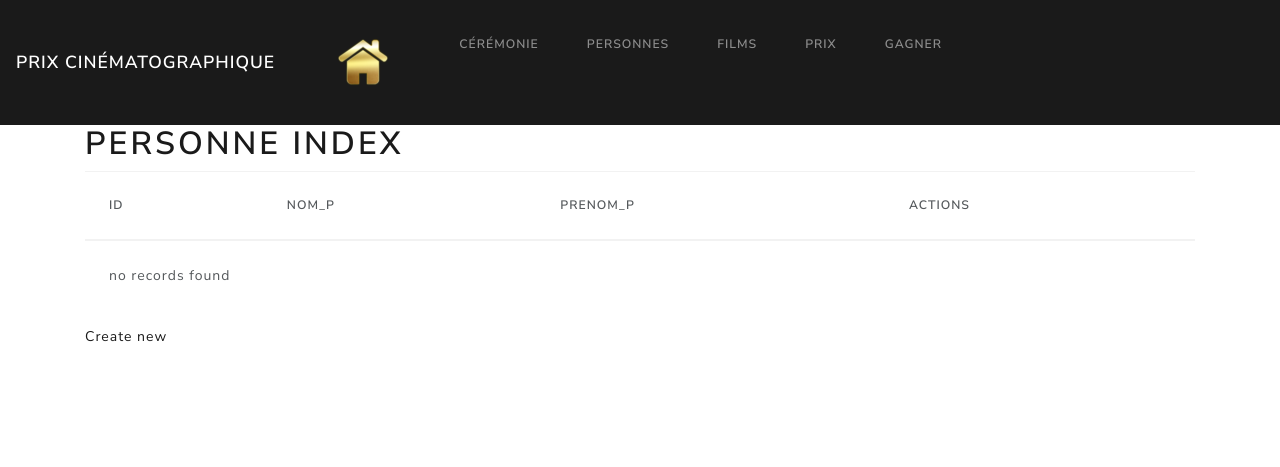
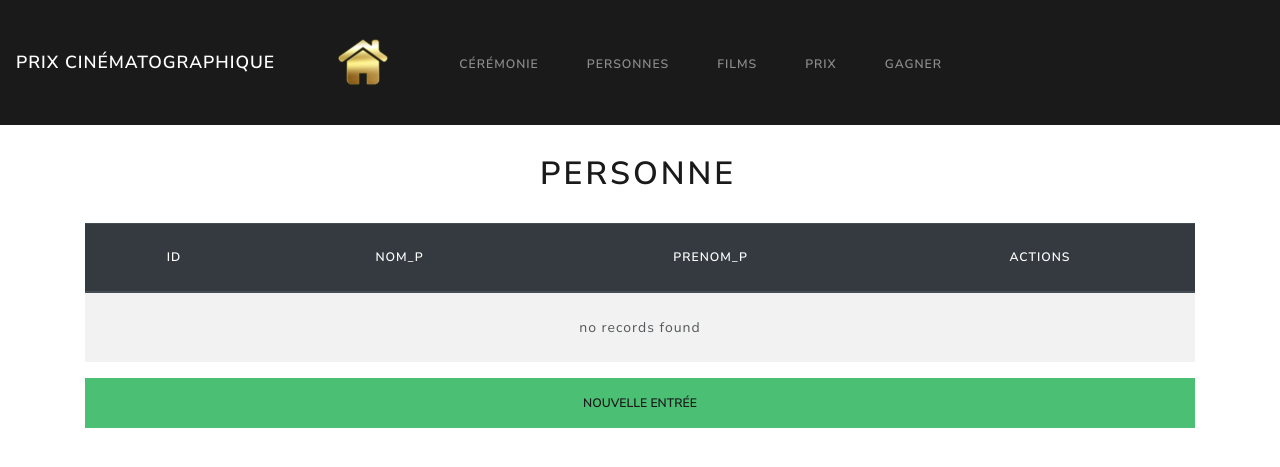
Before and after one commit to MaximeCaricand/symphony-crud, a Symfony app: template templates/personne/index.html.twig in a window 1280 px wide. Shown: the top 467 px of the page. Run offline with Twig, Linux system fonts and the light colour scheme; the template is opened without the code that fills it, so the values that code supplies are empty; some libraries are stand-ins or nearby versions.

Commit message:
modif navbar + mise a jour formulaire controleur & twig Personneé

```diff
--- a/templates/Header/navbar.html.twig
+++ b/templates/Header/navbar.html.twig
@@ -10,19 +10,19 @@
         <a class="nav-link" href="{{ path('accueil') }}"><img src="{{ asset('img/accueil2.png') }}" alt="Bootstrap" class="img-responsive"> <span class="sr-only">(current)</span></a>
       </li>
       <li class="nav-item">
-        <a class="nav-link" href="{{ path('ceremonie_index') }}">Cérémonie</a>
+        <a class="nav-link" style="margin-top: 20px;" href="{{ path('ceremonie_index') }}">Cérémonie</a>
       </li>
       <li class="nav-item">
-        <a class="nav-link" href="{{ path('personne_index') }}">Personnes</a>
+        <a class="nav-link" style="margin-top: 20px;" href="{{ path('personne_index') }}">Personnes</a>
       </li>
       <li class="nav-item">
-        <a class="nav-link" href="{{ path('film_index') }}">Films</a>
+        <a class="nav-link" style="margin-top: 20px;" href="{{ path('film_index') }}">Films</a>
       </li>
       <li class="nav-item">
-        <a class="nav-link" href="{{ path('prix_index') }}">Prix</a>
+        <a class="nav-link" style="margin-top: 20px;" href="{{ path('prix_index') }}">Prix</a>
       </li>
       <li class="nav-item">
-        <a class="nav-link" href="{{ path('gagner_index') }}">Gagner</a>
+        <a class="nav-link" style="margin-top: 20px;" href="{{ path('gagner_index') }}">Gagner</a>
       </li>
     </ul>
   </div>
--- a/templates/ceremonie/index.html.twig
+++ b/templates/ceremonie/index.html.twig
@@ -1,6 +1,6 @@
 {% extends 'base.html.twig' %}
 
-{% block title %}Ceremonie index{% endblock %}
+{% block title %}Ceremonie{% endblock %}
 
 {% block body %}
 
--- a/templates/ceremonie/new.html.twig
+++ b/templates/ceremonie/new.html.twig
@@ -1,6 +1,6 @@
 {% extends 'base.html.twig' %}
 
-{% block title %}Nouvelle Ceremonie{% endblock %}
+{% block title %}Ajout Ceremonie{% endblock %}
 
 {% block body %}
     <h1 class="mx-auto" style="width: 200px; margin-top: 30px; margin-bottom: 30px;">Ceremonie</h1>
--- a/templates/ceremonie/show.html.twig
+++ b/templates/ceremonie/show.html.twig
@@ -1,6 +1,6 @@
 {% extends 'base.html.twig' %}
 
-{% block title %}Ceremonie{% endblock %}
+{% block title %}Affichage Ceremonie{% endblock %}
 
 {% block body %}
 
--- a/templates/personne/_delete_form.html.twig
+++ b/templates/personne/_delete_form.html.twig
@@ -1,5 +1,5 @@
-<form method="post" action="{{ path('personne_delete', {'idp': personne.id}) }}" onsubmit="return confirm('Are you sure you want to delete this item?');">
+<form method="post" action="{{ path('personne_delete', {'idp': personne.id}) }}" onsubmit="return confirm('Êtes vous sur de vouloir supprimer cette entrée ?');">
     <input type="hidden" name="_method" value="DELETE">
     <input type="hidden" name="_token" value="{{ csrf_token('delete' ~ personne.id) }}">
-    <button class="btn">Delete</button>
+    <button type="btn" class="btn btn-danger"><img src="{{ asset('img/delete.png') }}" alt="Bootstrap" class="img-responsive" width="25" height="22"></button>
 </form>
--- a/templates/personne/index.html.twig
+++ b/templates/personne/index.html.twig
@@ -1,12 +1,12 @@
 {% extends 'base.html.twig' %}
 
-{% block title %}Personne index{% endblock %}
+{% block title %}Personne{% endblock %}
 
 {% block body %}
-    <h1>Personne index</h1>
+    <h1 class="mx-auto" style="width: 200px; margin-top: 30px; margin-bottom: 30px;">Personne</h1>
 
-    <table class="table">
-        <thead>
+    <table class="table table-striped table-hover text-center  border-primary">
+        <thead  class="thead-dark">
             <tr>
                 <th>Id</th>
                 <th>Nom_p</th>
@@ -21,8 +21,8 @@
                 <td>{{ personne.nomP }}</td>
                 <td>{{ personne.prenomP }}</td>
                 <td>
-                    <a href="{{ path('personne_show', {'idp': personne.id}) }}">show</a>
-                    <a href="{{ path('personne_edit', {'idp': personne.id}) }}">edit</a>
+                    <button type="button" class="btn btn-info btn-sm"><a href="{{ path('personne_show', {'idp': personne.id}) }}">Afficher</a></button>
+                    <button type="button" class="btn btn-warning btn-sm"><a href="{{ path('personne_edit', {'idp': personne.id}) }}">Editer</a></button>
                 </td>
             </tr>
         {% else %}
@@ -33,5 +33,5 @@
         </tbody>
     </table>
 
-    <a href="{{ path('personne_new') }}">Create new</a>
+    <button type="button" class="btn btn-success btn-block"><a href="{{ path('personne_new') }}">Nouvelle entrée</a></button>
 {% endblock %}
```
Also changed, not shown: src/Controller/PersonneController.php (+9 -3 lines), templates/personne/_form.html.twig (+16 -2 lines), templates/personne/edit.html.twig (+8 -7 lines), templates/personne/new.html.twig (+5 -5 lines), templates/personne/show.html.twig (+10 -8 lines).
